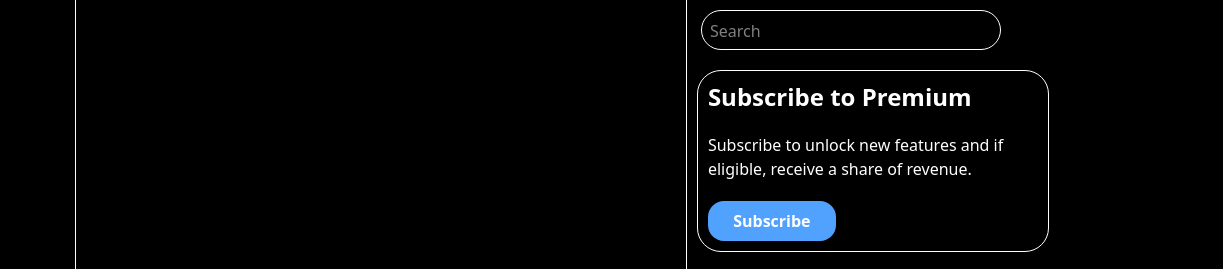
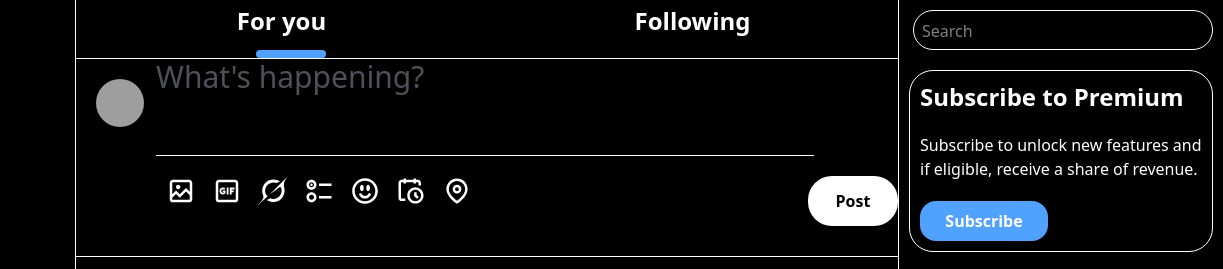
Before and after one commit to A-Nafis-Ch/Twitter-X-Clone-, a website: page index.html in a window 1280 px wide. Shown: the top 269 px of the page, 221-1444 px from the left, 1223 px wide, since content can reach past the window. Drawn offline with Linux system fonts and the light colour scheme; grey boxes are pictures that could not be loaded.

Commit message:
Files updated 11/4/25

```diff
--- a/index.html
+++ b/index.html
@@ -82,7 +82,63 @@
     </div>
     <div class="newsfeed w-[90%] bg-black border-l border-r border-solid border-white">
 
-      bb
+      <div class="top flex  h-[50px] text-center justify-center text-white">
+        <div class="foryou bg-black w-1/2 text-2xl font-bold mt-[5px]">For you</div>
+        <div class="following bg-black w-1/2 text-2xl font-bold mt-[5px]">Following</div>
+      </div>
+      <div class="blueselectedbar bg-blue-400 w-[70px] h-[8px] ml-[180px] rounded"></div>
+
+      <div class="horizontalborder bg-white w-[100%] h-[1px]"></div>
+
+      <div class="whatshappening flex">
+        <div class="userpic ml-[20px] mt-[20px]">
+          <img alt="" draggable="true" src="./userpic/userpic.JPEG" class="w-12 h-12 rounded-3xl absolute">
+        </div>
+        <div class="timelineinput text-gray-400 text-3xl ml-[60px] mt-[20px]h-[100px] w-[85%]">
+          <input type="text" placeholder="What's happening?">
+        </div>
+
+
+
+      </div>
+      <div class="horizontalborder bg-white w-[80%] h-[1px] ml-[80px] mt-[60px]"></div>
+
+      <div class="timelineicons flex gap-4 ml-[90px] mt-[20px]">
+        <div class="media invert h-[30px] w-[30px]">
+          <img src="./timeline icons/media.svg" alt="">
+        </div>
+
+        <div class="gif invert h-[30px] w-[30px]">
+          <img src="./timeline icons/gif.svg" alt="">
+        </div>
+
+        <div class="grok invert h-[30px] w-[30px]">
+          <img src="./timeline icons/grok.svg" alt="">
+        </div>
+
+        <div class="poll invert h-[30px] w-[30px]">
+          <img src="./timeline icons/poll.svg" alt="">
+        </div>
+
+        <div class="emoji invert h-[30px] w-[30px]">
+          <img src="./timeline icons/emoji.svg" alt="">
+        </div>
+
+        <div class="schedule invert h-[30px] w-[30px]">
+          <img src="./timeline icons/schedule.svg" alt="">
+        </div>
+
+        <div class="map invert h-[30px] w-[30px]">
+          <img src="./timeline icons/map.svg" alt="">
+        </div>
+
+        <div>
+          <button class="bg-white text-black font-bold h-[50px] w-[90px] rounded-3xl ml-[320px]">Post</button>
+        </div>
+
+      </div>
+
+      <div class="horizontalborder bg-white w-[100%] h-[1px] mt-[30px]"></div>
 
 
     </div>
```
Also changed, not shown: src/output.css, timeline icons/emoji.svg (added), timeline icons/gif.svg (added), timeline icons/grok.svg (added), timeline icons/map.svg (added), timeline icons/media.svg (added), timeline icons/poll.svg (added), timeline icons/schedule.svg (added), 1 other file.
